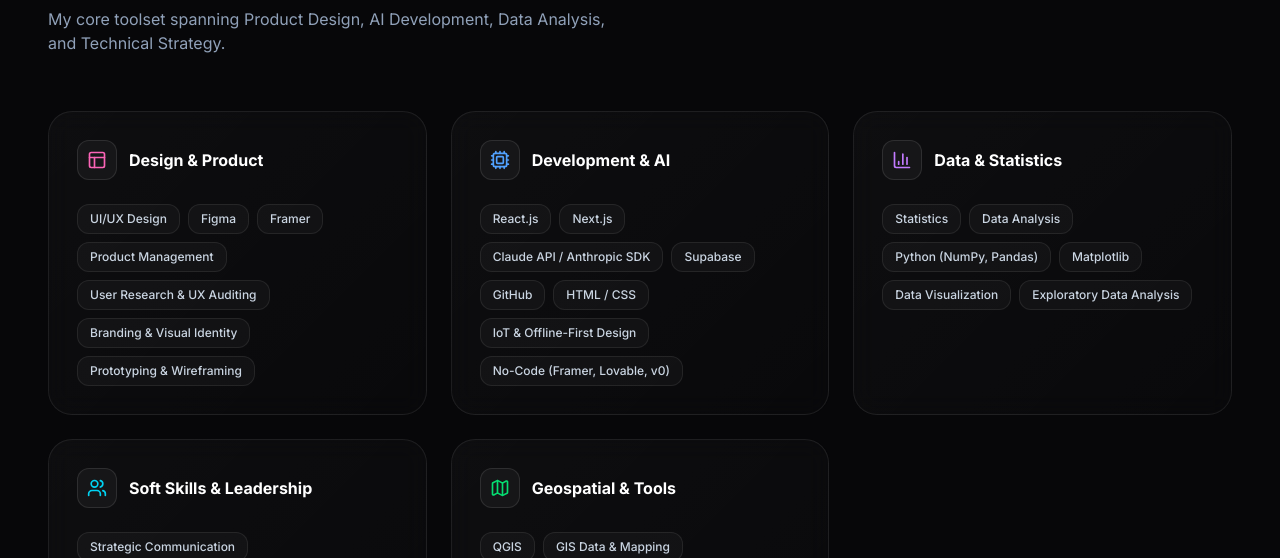
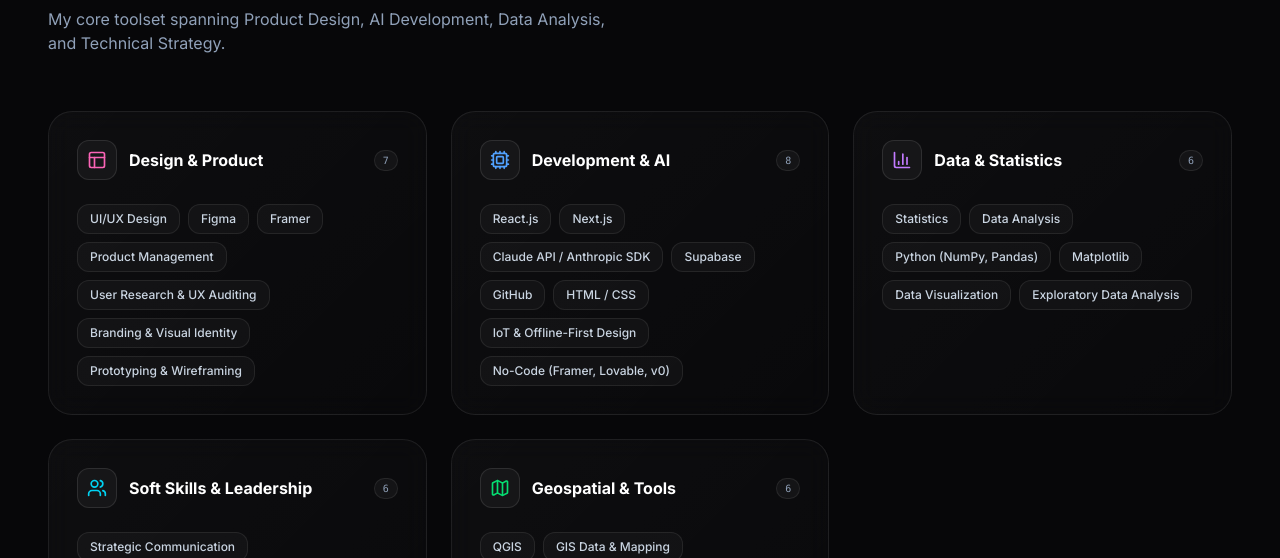
Before and after one commit to hafeezmt/jungudo-portfolio, a Next.js app: page / in a window 1280 px wide. Shown: the part 3142-3700 px from the top of the page. Built offline with nearby package versions, Linux system fonts and the light colour scheme.

Commit message:
feat-add-skill-count-badges-to-capabilities-matrix

```diff
--- a/src/components/Skills.tsx
+++ b/src/components/Skills.tsx
@@ -52,11 +52,16 @@
               className="bento-card p-7 rounded-3xl flex flex-col justify-between"
             >
               <div>
-                <div className="flex items-center gap-3 mb-6">
-                  <div className="w-10 h-10 rounded-xl bg-white/[0.04] border border-white/10 flex items-center justify-center">
-                    {categoryIcons[group.category] || <span className="text-xl">{group.icon}</span>}
+                <div className="flex items-center justify-between gap-3 mb-6">
+                  <div className="flex items-center gap-3">
+                    <div className="w-10 h-10 rounded-xl bg-white/[0.04] border border-white/10 flex items-center justify-center">
+                      {categoryIcons[group.category] || <span className="text-xl">{group.icon}</span>}
+                    </div>
+                    <h3 className="font-bold text-white text-base">{group.category}</h3>
                   </div>
-                  <h3 className="font-bold text-white text-base">{group.category}</h3>
+                  <span className="px-2 py-0.5 rounded-full bg-white/[0.04] border border-white/8 text-[10px] font-mono text-slate-400">
+                    {group.items.length}
+                  </span>
                 </div>
 
                 <div className="flex flex-wrap gap-2">
```
